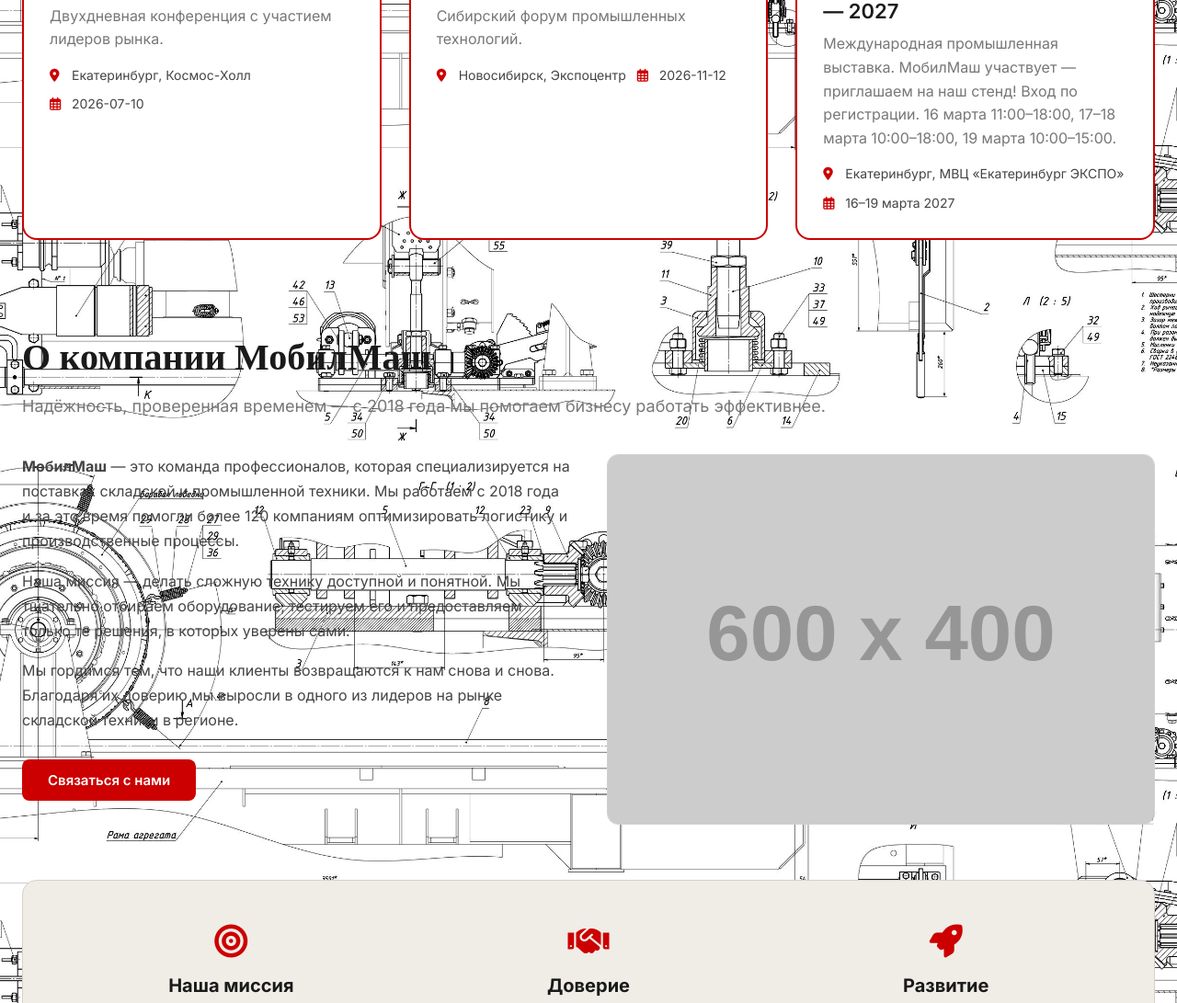
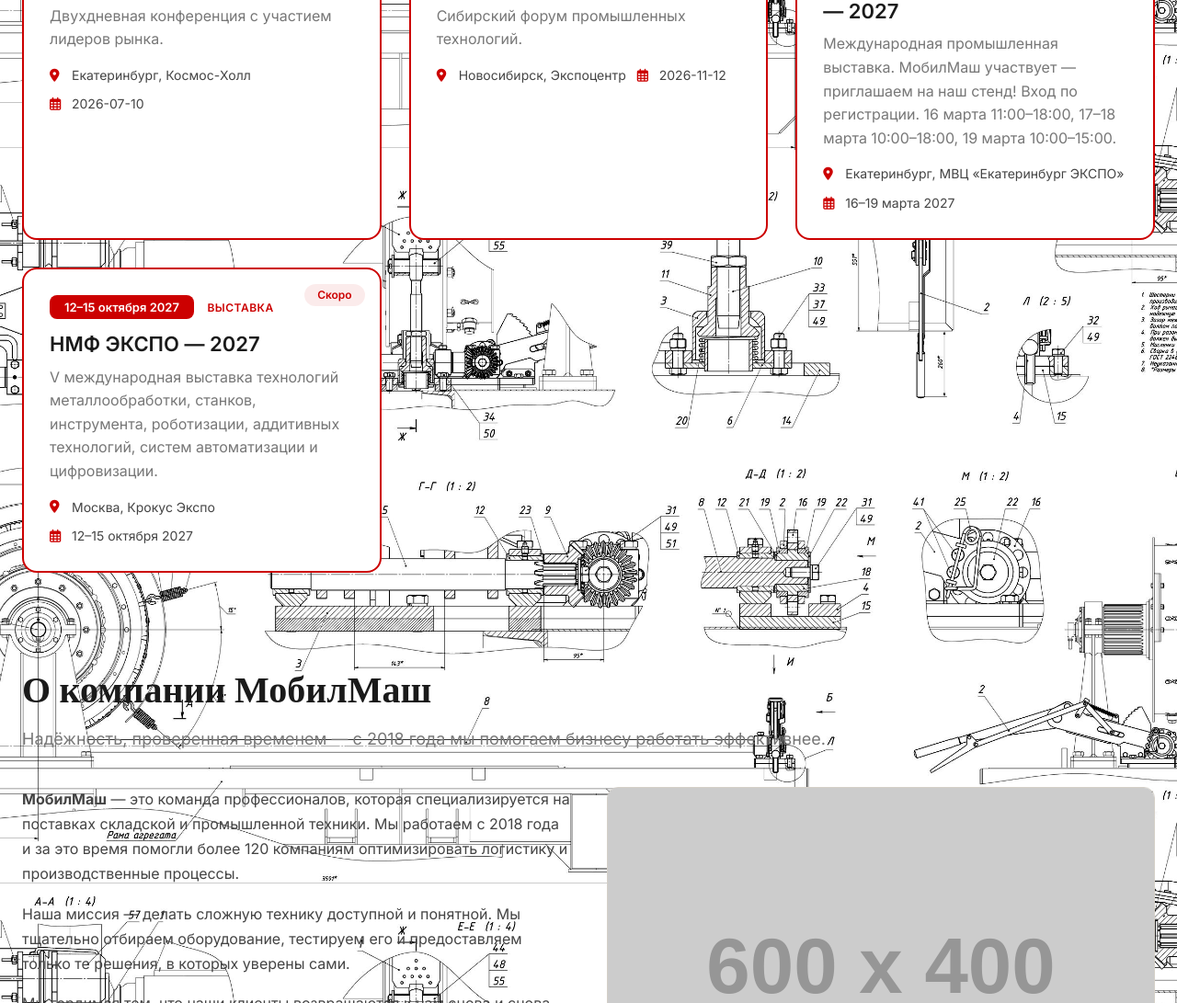
Before and after one commit to SkarbovOleg/mobilmash, a plain HTML site: page index.html in a window 1280 px wide. Shown: the part 2708-3799 px from the top of the page at 92% size. Drawn offline with nearby package versions, Linux system fonts and the light colour scheme; placeholder pictures from the web are drawn by us.

Commit message:
Добавлено событие НМФ ЭКСПО — 2027 (12–15 октября, Москва)

```diff
--- a/index.html
+++ b/index.html
@@ -2287,6 +2287,10 @@
             { id: 6, title: "Металлообработка. Сварка — 2027", type: "Выставка", date: "16–19 марта 2027",
                 location: "Екатеринбург, МВЦ «Екатеринбург ЭКСПО»",
                 description: "Международная промышленная выставка. МобилМаш участвует — приглашаем на наш стенд! Вход по регистрации. 16 марта 11:00–18:00, 17–18 марта 10:00–18:00, 19 марта 10:00–15:00.",
+                status: "upcoming" },
+            { id: 7, title: "НМФ ЭКСПО — 2027", type: "Выставка", date: "12–15 октября 2027",
+                location: "Москва, Крокус Экспо",
+                description: "V международная выставка технологий металлообработки, станков, инструмента, роботизации, аддитивных технологий, систем автоматизации и цифровизации.",
                 status: "upcoming" }
         ];
 
```
